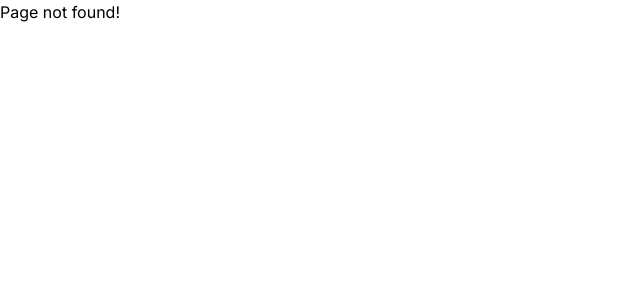
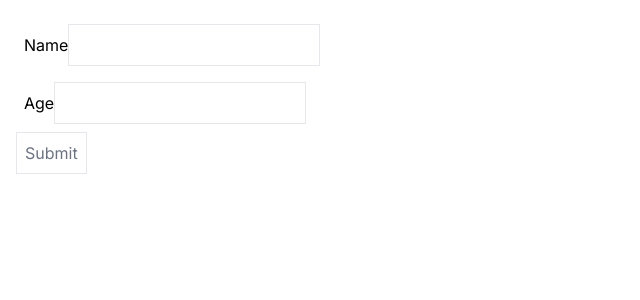
Before and after one commit to fahim041/library, a Next.js app: page /react/hook-form in a window 1280 px wide. Before the commit this address had no page. Shown: the top 300 px of the page, without its empty margins (0-640 px from the left). Built offline with nearby package versions, Linux system fonts and the light colour scheme.

Commit message:
react hook form with zod

```diff
--- /dev/null
+++ b/app/react/hook-form/page.tsx
@@ -0,0 +1,43 @@
+'use client';
+import { FieldValues, useForm } from 'react-hook-form';
+import { z } from 'zod';
+import { zodResolver } from '@hookform/resolvers/zod';
+
+const schema = z.object({
+  name: z.string().min(3, { message: 'Name must be at least 3 characters' }),
+  age: z.number({ invalid_type_error: 'Age field is required' }).min(18, {message: 'Age must be at least 18'}),
+});
+
+type formData = z.infer<typeof schema>;
+
+export default function Page() {
+  const {
+    register,
+    handleSubmit,
+    formState: { errors, isValid },
+  } = useForm<formData>({ resolver: zodResolver(schema) });
+
+  const onSubmit = (data: FieldValues) => console.log(data);
+
+  return (
+    <form className="p-4" onSubmit={handleSubmit(onSubmit)}>
+      <div className="p-2">
+        <label htmlFor="name">Name</label>
+        <input id="name" className="border p-2" {...register('name')} />
+        {errors.name && <p className="text-red-500">{errors.name.message}</p>}
+      </div>
+      <div className="p-2">
+        <label htmlFor="age">Age</label>
+        <input
+          id="age"
+          className="border p-2"
+          {...register('age', { valueAsNumber: true })}
+        />
+        {errors.age && <p className="text-red-500">{errors.age.message}</p>}
+      </div>
+      <button className="border p-2 bg-slate-400 text-white disabled:bg-white disabled:text-gray-500" type="submit" disabled={!isValid}>
+        Submit
+      </button>
+    </form>
+  );
+}
--- a/package.json
+++ b/package.json
@@ -10,6 +10,7 @@
   },
   "dependencies": {
     "@auth/prisma-adapter": "^2.3.0",
+    "@hookform/resolvers": "^3.7.0",
     "@next-auth/prisma-adapter": "^1.0.7",
     "@prisma/client": "^5.15.1",
     "next": "14.2.4",
@@ -17,6 +18,7 @@
     "prisma": "^5.15.0",
     "react": "^18",
     "react-dom": "^18",
+    "react-hook-form": "^7.52.1",
     "react-router-dom": "^6.24.0",
     "zod": "^3.23.8"
   },
```
Also changed, not shown: 1 other file (tests, documents, lock files or other folders).
